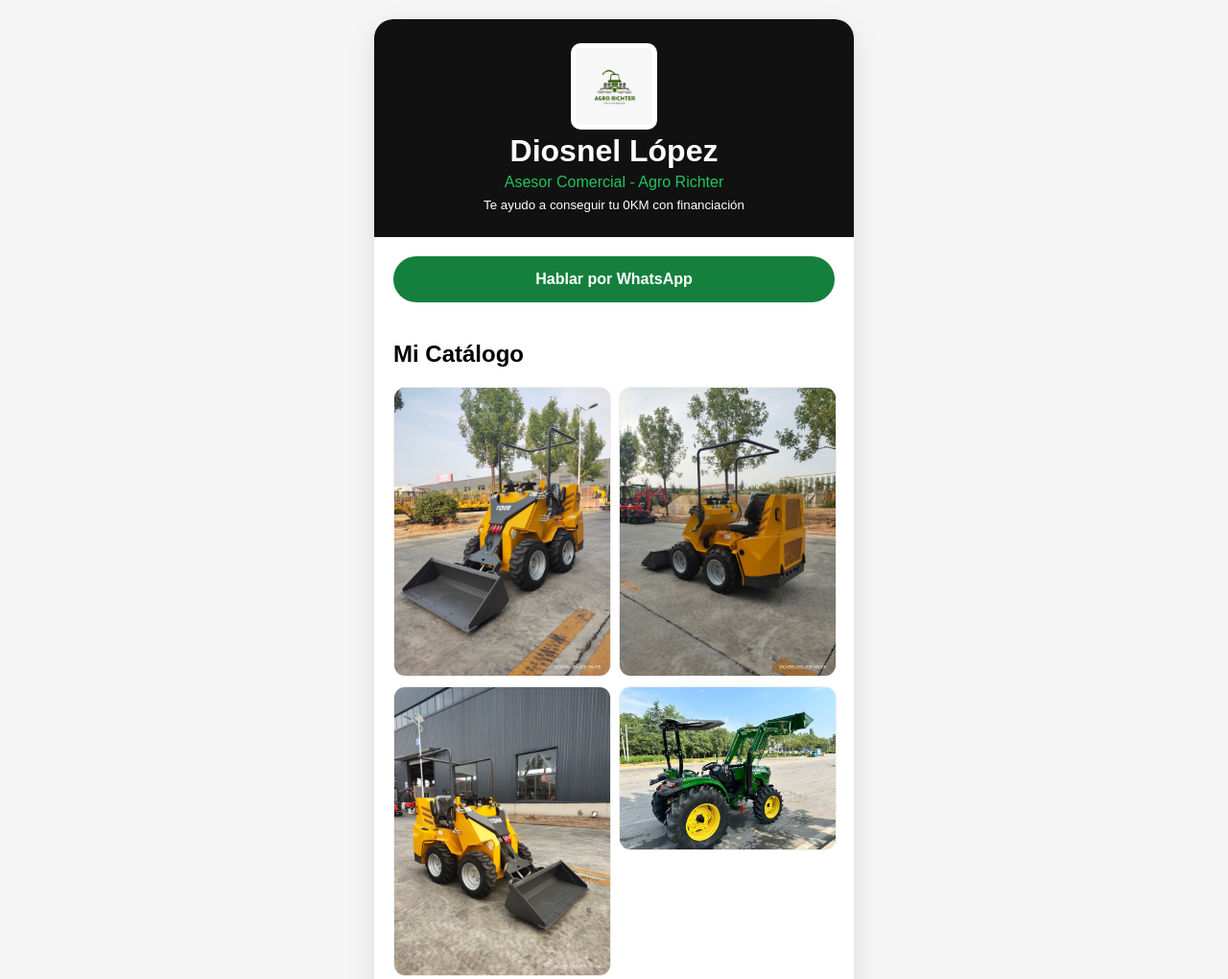
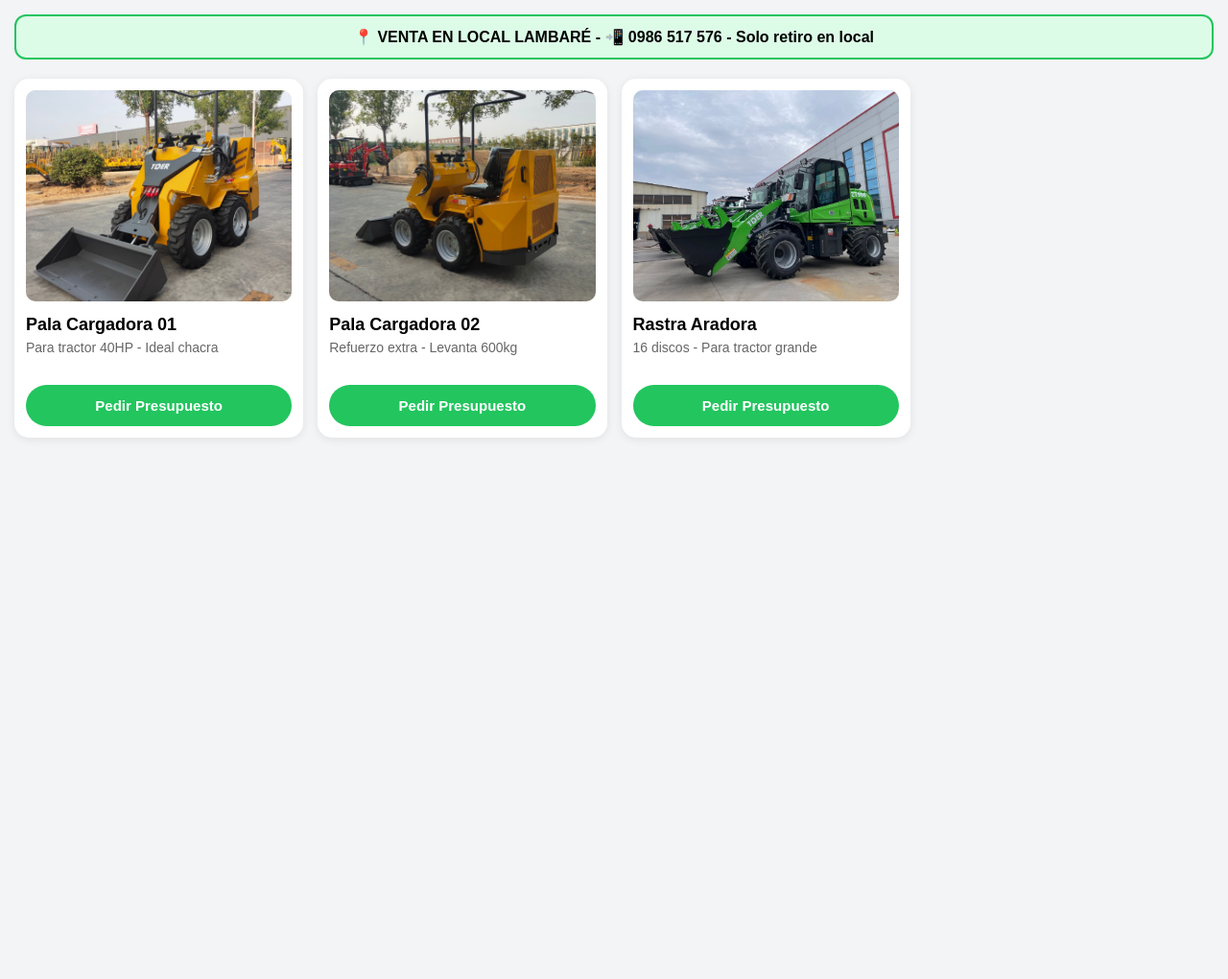
Before and after one commit to gaby17731-dev/diosnel-agrorichter, a plain HTML site: page index.html in a window 1280 px wide. Shown: the top 1020 px of the page at 96% size. After the commit the page ends 800 px from the top, so only its background shows below. Drawn offline with Linux system fonts and the light colour scheme.

Commit message:
web funcionando

```diff
--- a/index.html
+++ b/index.html
@@ -3,43 +3,59 @@
 <head>
 <meta charset="UTF-8">
 <meta name="viewport" content="width=device-width, initial-scale=1.0">
-<title>Diosnel López - Agro Richter</title>
+<title>Agro Richter - Lambaré</title>
 <style>
-body{font-family:Arial;background:#f5f5f5;margin:0;padding:20px}
-.card{max-width:500px;margin:auto;background:white;border-radius:20px;overflow:hidden;box-shadow:0 10px 30px rgba(0,0,0,.1)}
-.header{background:#111;color:white;text-align:center;padding:25px}
-.header h1{margin:0} .header p{color:#22c55e;margin:5px 0}
-.btn{display:block;background:#15803d;color:white;text-align:center;padding:15px;margin:20px;border-radius:30px;text-decoration:none;font-weight:bold}
-.catalogo{padding:20px} .catalogo h2{margin-top:0}
-.fotos{display:grid;grid-template-columns:1fr 1fr;gap:10px}
-.fotos img{width:100%;border-radius:12px;border:1px solid #eee}
+  body { font-family: sans-serif; background:#f3f4f6; margin:0; padding:15px }
+  .aviso { background:#dcfce7; border:2px solid #22c55e; padding:12px; text-align:center; border-radius:12px; font-weight:bold; margin-bottom:20px }
+  .grid { display:grid; grid-template-columns:repeat(auto-fill, minmax(280px, 1fr)); gap:15px }
+  .producto { background:white; border-radius:15px; padding:12px; box-shadow:0 2px 10px rgba(0,0,0,0.08) }
+  .producto img { width:100%; height:220px; object-fit:cover; border-radius:10px; background:#eee }
+  .producto h3 { margin:10px 0 5px 0; font-size:18px }
+  .producto p { margin:0; color:#666; font-size:14px; min-height:35px }
+  .producto button { background:#22c55e; color:white; border:none; padding:13px; border-radius:25px; width:100%; margin-top:12px; font-weight:bold; font-size:15px; cursor:pointer }
+  .producto button:hover { background:#16a34a }
 </style>
 </head>
 <body>
-<div class="card">
-  <div class="header">
-    <img src="logo.jpg" style="width:80px;border-radius:10px;background:white;padding:5px">
-    <h1>Diosnel López</h1>
-    <p>Asesor Comercial - Agro Richter</p>
-    <small>Te ayudo a conseguir tu 0KM con financiación</small>
+
+<div class="aviso">
+  📍 VENTA EN LOCAL LAMBARÉ - 📲 0986 517 576 - Solo retiro en local
+</div>
+
+<div class="grid">
+
+  <div class="producto" data-nombre="Pala Cargadora 01">
+    <img src="fotos/pala-01.jpg" onerror="this.src='https://via.placeholder.com/400x300?text=Pala+01'">
+    <h3>Pala Cargadora 01</h3>
+    <p>Para tractor 40HP - Ideal chacra</p>
+    <button onclick="pedir(this)">Pedir Presupuesto</button>
   </div>
-  <a class="btn" href="https://wa.me/595982123456">Hablar por WhatsApp</a>
-  <div class="catalogo">
-    <h2>Mi Catálogo</h2>
-    <div class="fotos">
-      <img src="fotos/pala-01.jpg">
-      <img src="fotos/pala-02.jpg">
-      <img src="fotos/pala-03.jpg">
-      <img src="fotos/pala-cargadora-02.jpg">
-      <img src="fotos/pala-cargadora-tder-zt-906.jpg">
-      <img src="fotos/pala-cargadora03.jpg">
-      <img src="fotos/tractor-con-pala-40-hp.jpg">
-      <img src="fotos/tractor-con-pala.jpg">
-      <img src="fotos/tractor-con-pala70-hp.jpg">
-      <img src="fotos/tractor-con-pla-40-hp.jpg">
-      <img src="fotos/tractor-tdr-40-70-100-hp.jpg">
-    </div>
+
+  <div class="producto" data-nombre="Pala Cargadora 02">
+    <img src="fotos/pala-02.jpg" onerror="this.src='https://via.placeholder.com/400x300?text=Pala+02'">
+    <h3>Pala Cargadora 02</h3>
+    <p>Refuerzo extra - Levanta 600kg</p>
+    <button onclick="pedir(this)">Pedir Presupuesto</button>
   </div>
+
+  <div class="producto" data-nombre="Rastra Aradora">
+    <img src="fotos/tractor-con-pala-40-hp.jpg" onerror="this.src='https://via.placeholder.com/400x300?text=Rastra'">
+    <h3>Rastra Aradora</h3>
+    <p>16 discos - Para tractor grande</p>
+    <button onclick="pedir(this)">Pedir Presupuesto</button>
+  </div>
+
 </div>
+
+<script>
+function pedir(boton) {
+  const card = boton.closest('.producto');
+  const nombre = card.getAttribute('data-nombre');
+  const numero = "595986517576";
+  const mensaje = `Hola Diosnel, vi en la web: *${nombre}*%0A%0A¿Me pasas precio y financiación?%0AVi en: ${window.location.href}`;
+  window.open(`https://wa.me/${numero}?text=${mensaje}`, '_blank');
+}
+</script>
+
 </body>
 </html>
```
